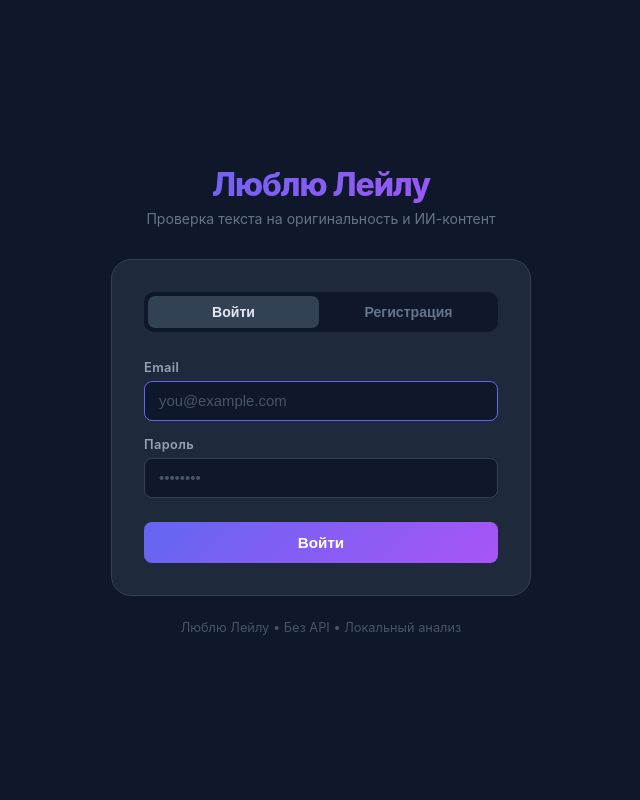
After one commit to santanaXAXA/antilagiat, a Flask app: page /login in a window 1280 px wide. The commit adds this page. Shown: the whole page, without its empty margins (319-959 px from the left). Run offline with Flask 3, Linux system fonts and the light colour scheme.

Commit message:
Add user registration and login system with session auth

```diff
--- a/app.py
+++ b/app.py
@@ -1,17 +1,83 @@
-from flask import Flask, render_template, request, jsonify
+import functools
+from flask import Flask, render_template, request, jsonify, session, redirect, url_for
+from werkzeug.security import generate_password_hash, check_password_hash
 from analyzer import analyze, rewrite, split_sentences
-from db import store, compare
+from db import store, compare, create_user, get_user_by_email, get_user_by_id
 from web_check import check_wikipedia, check_google
 
 app = Flask(__name__)
+app.secret_key = "ll-secret-key-2026-change-in-prod"
+
+
+def login_required(f):
+    @functools.wraps(f)
+    def decorated(*args, **kwargs):
+        if not session.get("user_id"):
+            if request.is_json:
+                return jsonify({"error": "Требуется авторизация"}), 401
+            return redirect(url_for("login"))
+        return f(*args, **kwargs)
+    return decorated
 
 
 @app.route("/")
+@login_required
 def index():
-    return render_template("index.html")
+    user = get_user_by_id(session["user_id"])
+    return render_template("index.html", username=user["username"])
+
+
+@app.route("/login", methods=["GET", "POST"])
+def login():
+    if session.get("user_id"):
+        return redirect(url_for("index"))
+    error = None
+    if request.method == "POST":
+        email    = request.form.get("email", "").strip()
+        password = request.form.get("password", "")
+        user = get_user_by_email(email)
+        if user and check_password_hash(user["password_hash"], password):
+            session["user_id"] = user["id"]
+            return redirect(url_for("index"))
+        error = "Неверный email или пароль"
+    return render_template("login.html", error=error, mode="login")
+
+
+@app.route("/register", methods=["GET", "POST"])
+def register():
+    if session.get("user_id"):
+        return redirect(url_for("index"))
+    error = None
+    if request.method == "POST":
+        username = request.form.get("username", "").strip()
+        email    = request.form.get("email", "").strip()
+        password = request.form.get("password", "")
+        confirm  = request.form.get("confirm", "")
+
+        if not username or not email or not password:
+            error = "Заполните все поля"
+        elif len(password) < 6:
+            error = "Пароль минимум 6 символов"
+        elif password != confirm:
+            error = "Пароли не совпадают"
+        else:
+            ok = create_user(username, email, generate_password_hash(password))
+            if ok:
+                user = get_user_by_email(email)
+                session["user_id"] = user["id"]
+                return redirect(url_for("index"))
+            error = "Такой email или имя уже зарегистрированы"
+    return render_template("login.html", error=error, mode="register")
+
+
+@app.route("/logout")
+def logout():
+    session.clear()
+    return redirect(url_for("login"))
 
 
 @app.route("/check", methods=["POST"])
+@login_required
 def check():
     data = request.get_json()
     text = data.get("text", "").strip()
@@ -26,16 +92,13 @@ def check():
     result = analyze(text)
     sentences = split_sentences(text)
 
-    # Local DB comparison
     db_result = compare(text)
     store(text)
 
-    # Wikipedia + Google
     wiki_matches   = check_wikipedia(sentences)
     google_matches = check_google(sentences)
     all_sources    = wiki_matches + google_matches
 
-    # Boost borrowing score if sources found
     source_boost = min(40, len(all_sources) * 12)
     new_bor = min(100, result["borrowing"] + source_boost + db_result["score"] // 3)
     diff    = new_bor - result["borrowing"]
@@ -49,6 +112,7 @@ def check():
 
 
 @app.route("/rewrite", methods=["POST"])
+@login_required
 def rewrite_text():
     data = request.get_json()
     text = data.get("text", "").strip()
--- a/static/style.css
+++ b/static/style.css
@@ -20,6 +20,16 @@ h1 {
     letter-spacing: -1px;
 }
 .subtitle { margin-top: 8px; color: #94a3b8; font-size: 0.95rem; }
+
+/* User bar */
+.user-bar { display: flex; align-items: center; justify-content: center; gap: 12px; margin-top: 12px; }
+.user-name { font-size: 0.85rem; color: #64748b; }
+.btn-logout {
+    font-size: 0.8rem; padding: 5px 14px; border-radius: 6px;
+    background: #1e293b; border: 1px solid #334155; color: #94a3b8;
+    text-decoration: none; transition: background 0.2s;
+}
+.btn-logout:hover { background: #334155; color: #e2e8f0; }
 
 /* Tabs */
 .tabs { display: flex; gap: 4px; margin-bottom: 20px; background: #1e293b; border-radius: 12px; padding: 5px; border: 1px solid #334155; }
--- a/templates/index.html
+++ b/templates/index.html
@@ -11,6 +11,10 @@
     <header>
         <h1>Люблю Лейлу</h1>
         <p class="subtitle">Проверка текста на оригинальность, заимствования и ИИ-контент</p>
+        <div class="user-bar">
+            <span class="user-name">👤 {{ username }}</span>
+            <a href="/logout" class="btn-logout">Выйти</a>
+        </div>
     </header>
 
     <main>
--- /dev/null
+++ b/templates/login.html
@@ -0,0 +1,123 @@
+<!DOCTYPE html>
+<html lang="ru">
+<head>
+    <meta charset="UTF-8">
+    <meta name="viewport" content="width=device-width, initial-scale=1.0">
+    <title>Люблю Лейлу — Вход</title>
+    <link rel="stylesheet" href="/static/style.css">
+    <style>
+        body { align-items: center; }
+        .auth-wrap { width: 100%; max-width: 420px; }
+        .auth-logo { text-align: center; margin-bottom: 32px; }
+        .auth-logo h1 { font-size: 2rem; }
+        .auth-logo p  { color: #64748b; font-size: 0.88rem; margin-top: 6px; }
+
+        .auth-card {
+            background: #1e293b; border: 1px solid #334155;
+            border-radius: 20px; padding: 32px;
+        }
+        .auth-tabs { display: flex; gap: 4px; margin-bottom: 28px; background: #0f172a; border-radius: 10px; padding: 4px; }
+        .auth-tab {
+            flex: 1; padding: 8px; border: none; border-radius: 7px; cursor: pointer;
+            font-size: 0.88rem; font-weight: 600; color: #64748b; background: transparent; transition: all 0.2s;
+        }
+        .auth-tab.active { background: #334155; color: #e2e8f0; }
+
+        .auth-form { display: none; }
+        .auth-form.active { display: block; }
+
+        .field { margin-bottom: 16px; }
+        .field label { display: block; font-size: 0.8rem; color: #94a3b8; margin-bottom: 6px; font-weight: 600; letter-spacing: 0.03em; }
+        .field input {
+            width: 100%; background: #0f172a; border: 1px solid #334155;
+            border-radius: 8px; padding: 11px 14px; color: #e2e8f0;
+            font-size: 0.93rem; outline: none; transition: border-color 0.2s;
+        }
+        .field input:focus { border-color: #6366f1; }
+        .field input::placeholder { color: #475569; }
+
+        .auth-btn {
+            width: 100%; padding: 12px; border: none; border-radius: 8px; cursor: pointer;
+            font-size: 0.95rem; font-weight: 700; margin-top: 8px;
+            background: linear-gradient(135deg, #6366f1, #a855f7); color: #fff;
+            transition: opacity 0.2s, transform 0.2s;
+        }
+        .auth-btn:hover { opacity: 0.9; transform: translateY(-1px); }
+
+        .auth-error {
+            background: #3b1818; border: 1px solid #7f1d1d;
+            border-radius: 8px; padding: 10px 14px;
+            color: #fca5a5; font-size: 0.85rem; margin-bottom: 16px;
+        }
+        .auth-footer { text-align: center; margin-top: 24px; color: #475569; font-size: 0.8rem; }
+    </style>
+</head>
+<body>
+<div class="auth-wrap">
+    <div class="auth-logo">
+        <h1>Люблю Лейлу</h1>
+        <p>Проверка текста на оригинальность и ИИ-контент</p>
+    </div>
+
+    <div class="auth-card">
+        <div class="auth-tabs">
+            <button class="auth-tab {% if mode == 'login' %}active{% endif %}" id="tab-login">Войти</button>
+            <button class="auth-tab {% if mode == 'register' %}active{% endif %}" id="tab-reg">Регистрация</button>
+        </div>
+
+        {% if error %}
+        <div class="auth-error">{{ error }}</div>
+        {% endif %}
+
+        <!-- Login -->
+        <form class="auth-form {% if mode == 'login' %}active{% endif %}" id="form-login" method="POST" action="/login">
+            <div class="field">
+                <label>Email</label>
+                <input type="email" name="email" placeholder="you@example.com" required autofocus>
+            </div>
+            <div class="field">
+                <label>Пароль</label>
+                <input type="password" name="password" placeholder="••••••••" required>
+            </div>
+            <button type="submit" class="auth-btn">Войти</button>
+        </form>
+
+        <!-- Register -->
+        <form class="auth-form {% if mode == 'register' %}active{% endif %}" id="form-reg" method="POST" action="/register">
+            <div class="field">
+                <label>Имя пользователя</label>
+                <input type="text" name="username" placeholder="Ivan Petrov" required maxlength="40">
+            </div>
+            <div class="field">
+                <label>Email</label>
+                <input type="email" name="email" placeholder="you@example.com" required>
+            </div>
+            <div class="field">
+                <label>Пароль</label>
+                <input type="password" name="password" placeholder="Минимум 6 символов" required minlength="6">
+            </div>
+            <div class="field">
+                <label>Повторите пароль</label>
+                <input type="password" name="confirm" placeholder="••••••••" required>
+            </div>
+            <button type="submit" class="auth-btn">Создать аккаунт</button>
+        </form>
+    </div>
+
+    <div class="auth-footer">Люблю Лейлу &bull; Без API &bull; Локальный анализ</div>
+</div>
+
+<script>
+const tabs = document.querySelectorAll('.auth-tab');
+const forms = document.querySelectorAll('.auth-form');
+tabs.forEach((tab, i) => {
+    tab.addEventListener('click', () => {
+        tabs.forEach(t => t.classList.remove('active'));
+        forms.forEach(f => f.classList.remove('active'));
+        tab.classList.add('active');
+        forms[i].classList.add('active');
+    });
+});
+</script>
+</body>
+</html>
```
Also changed, not shown: db.py (+40 -0 lines).
